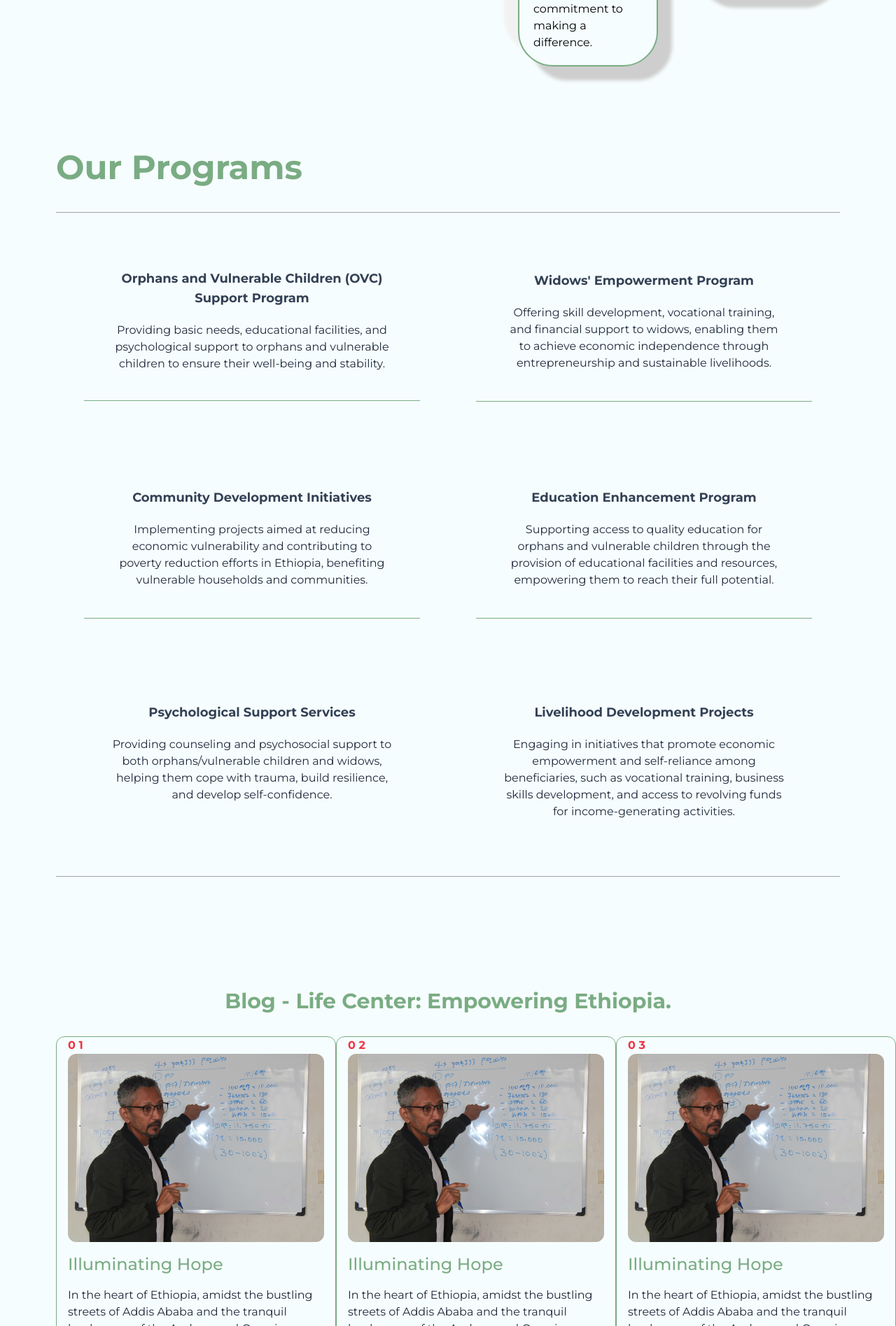
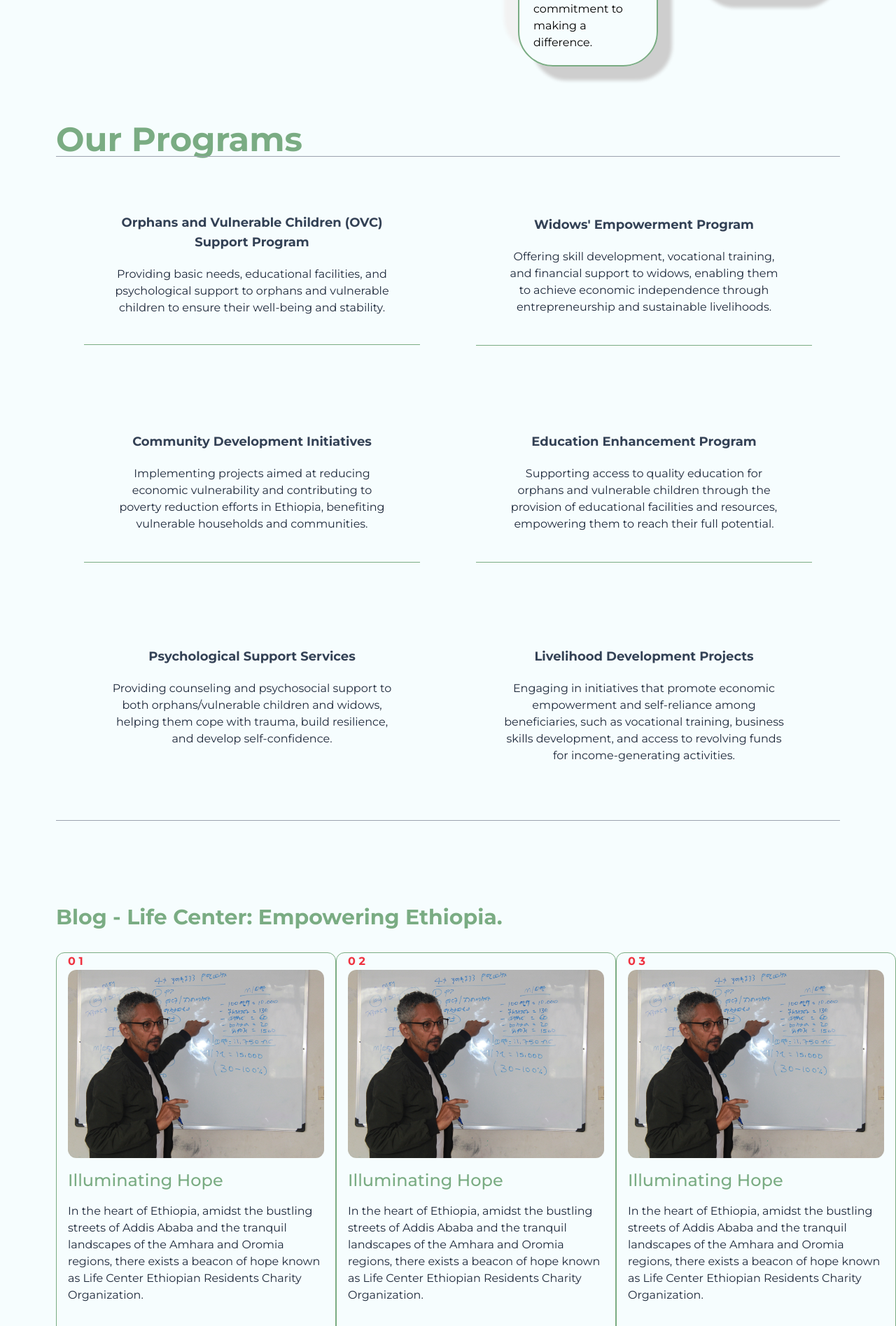
Before and after one commit to haileamlakwalelige/life-center, a React (Vite) app: page / in a window 1280 px wide. Shown: the part 2165-4060 px from the top of the page at 70% size. Built offline with nearby package versions, Linux system fonts and the light colour scheme.

Commit message:
update padding

```diff
--- a/src/components/about/AboutIntro.jsx
+++ b/src/components/about/AboutIntro.jsx
@@ -11,7 +11,7 @@ const AboutIntro = () => {
         backgroundSize: "cover",
         backgroundPosition: "center",
       }}
-      className="bg-[#F6FDFE] relative lg:bg-[url(${contact})] flex justify-center items-center lg:bg-cover lg:bg-center min-h-screen h-full py-10 lg:py-0"
+      className="bg-[#F6FDFE] relative lg:bg-[url(${contact})] flex justify-center items-center lg:bg-cover lg:bg-center min-h-screen h-full pt-10 lg:py-0"
     >
       <div
         className="h-full grid grid-cols-1 lg:grid-cols-2 justify-center items-center px-2 sm:px-6 md:px-12 lg:px-20 py-20"
--- a/src/components/about/Mission.jsx
+++ b/src/components/about/Mission.jsx
@@ -8,7 +8,7 @@ const Mission = () => {
         <div
           data-aos="fade-up"
           data-aos-duration="2000"
-          className="grid grid-cols-1 md:grid-cols-2 lg:grid-cols-3 border-b-2 border-t-2 border-primary py-10 px-4"
+          className="grid grid-cols-1 md:grid-cols-2 lg:grid-cols-3 border-b-2 border-t-2 border-primary pt-10 px-4"
         >
           <div>
             <p className="font-bold text-3xl lg:text-4xl text-primary py-5">
@@ -33,7 +33,7 @@ const Mission = () => {
         <div
           data-aos="fade-up"
           data-aos-duration="2100"
-          className="grid grid-cols-1 md:grid-cols-2 lg:grid-cols-3 border-b-2 border-primary py-10 px-4 "
+          className="grid grid-cols-1 md:grid-cols-2 lg:grid-cols-3 border-b-2 border-primary pt-10 px-4 "
         >
           <div>
             <p className="font-bold text-3xl lg:text-4xl text-primary py-5">
--- a/src/components/about/Value.jsx
+++ b/src/components/about/Value.jsx
@@ -13,10 +13,9 @@ const Value = () => {
   return (
     <div className="px-2 sm:px-6 md:px-12 lg:px-20 py-10">
       <p className="text-primary font-bold text-3xl md:text-4xl lg:text-5xl py-10 text-start">
-            Values
-          </p>
+        Values
+      </p>
       <div className="flex justify-center items-center">
-
         <div className="grid grid-cols-1 md:grid-cols-2 lg:grid-cols-4 gap-5 lg:gap-10">
           {/* Compassion */}
           <div className="nemo flex flex-col justify-center items-center rounded-xl border-4 border-primary py-3 px-2">
--- a/src/components/blog/BlogBlog.jsx
+++ b/src/components/blog/BlogBlog.jsx
@@ -5,12 +5,12 @@ import { FaArrowRight } from "react-icons/fa6";
 const BlogBlog = () => {
   const blogs = [1, 2, 3];
   return (
-    <div className="overflow-x-hidden py-10">
+    <div className="overflow-x-hidden pt-10 px-2 sm:px-6 md:px-12 lg:px-20">
+      <p className="text-primary font-bold text-3xl text-start pt-20 pb-8">
+        Blog - Life Center: Empowering Ethiopia.
+      </p>
       <div className="flex flex-col justify-center items-center">
-        <p className="text-primary font-bold text-3xl text-center pt-20 pb-8">
-          Blog - Life Center: Empowering Ethiopia.
-        </p>
-        <div className="grid grid-cols-1 md:grid-cols-2 lg:grid-cols-3 justify-center items-center gap-20 px-2 sm:px-6 md:px-12 lg:px-20">
+        <div className="grid grid-cols-1 md:grid-cols-2 lg:grid-cols-3 justify-center items-center gap-20">
           {blogs.map((items, index) => (
             <div className="lg:min-w-[400px] min-w-[300px] min-h-[400px] px-2 sm:px-4 md-px-12 border-primary border-[1px]  rounded-xl">
               <p className="font-bold text-secondary">0 {index + 1}</p>
--- a/src/components/blog/BlogIntro.jsx
+++ b/src/components/blog/BlogIntro.jsx
@@ -12,7 +12,7 @@ const BlogIntro = () => {
         backgroundSize: "cover",
         backgroundPosition: "center",
       }}
-      className="bg-[#F6FDFE] relative lg:bg-[url(${contact})] flex justify-center items-center lg:bg-cover lg:bg-center min-h-[80vh] py-10 lg:py-0 "
+      className="bg-[#F6FDFE] relative lg:bg-[url(${contact})] flex justify-center items-center lg:bg-cover lg:bg-center min-h-[80vh] pt-10 lg:py-0 "
     >
       <div
         className="h-full grid grid-cols-1 lg:grid-cols-2 justify-center items-center px-2 sm:px-6 md:px-12 lg:px-20 py-20"
--- a/src/components/blog/BlogNews.jsx
+++ b/src/components/blog/BlogNews.jsx
@@ -6,14 +6,14 @@ const BlogNews = () => {
   const news = [1, 2, 3];
   return (
     <div>
-      <div className="overflow-x-hidden">
+      <div className="overflow-x-hidden mx-2 sm:mx-6 md:mx-12 lg:mx-20">
+        <p className="text-primary font-bold text-2xl text-start pt-20">
+          News - Life Center Transforms Ethiopia.
+        </p>
         <div className="flex flex-col justify-center items-center">
-          <p className="text-primary font-bold text-2xl text-center pt-20">
-            News - Life Center Transforms Ethiopia.
-          </p>
           <div className="flex flex-col">
             {news.map((item, index) => (
-              <div className="flex flex-wrap lg:flex-nowrap my-10 items-start gap-10 justify-center border-[1px] rounded-xl mx-2 sm:mx-6 md:mx-12">
+              <div className="flex flex-wrap  lg:flex-nowrap my-10 items-start gap-10 justify-center border-[1px] rounded-xl ">
                 <img
                   src={bl}
                   alt=""
--- a/src/components/contact/ContactGetInTouch.jsx
+++ b/src/components/contact/ContactGetInTouch.jsx
@@ -12,8 +12,8 @@ const ContactGetInTouch = () => {
         backgroundSize: "cover",
         backgroundPosition: "center",
       }}
-      // className="min-h-screen h-[100%] py-10 lg:py-0 lg:min-h-[70vh]"
-      className="bg-[#F6FDFE] relative lg:bg-[url(${contact})] lg:bg-cover lg:bg-center min-h-screen py-10 lg:py-0 "
+      // className="min-h-screen h-[100%] pt-10 lg:py-0 lg:min-h-[70vh]"
+      className="bg-[#F6FDFE] relative lg:bg-[url(${contact})] lg:bg-cover lg:bg-center min-h-screen pt-10 lg:py-0 "
     >
       <div
         className="h-full grid grid-cols-1 md:grid-cols-2 justify-center items-center px-2 sm:px-6 md:px-12 lg:px-20 py-20"
--- a/src/components/contact/ContactMap.jsx
+++ b/src/components/contact/ContactMap.jsx
@@ -2,7 +2,7 @@ import React from "react";
 
 const ContactMap = () => {
   return (
-    <div className="overflow-x-hidden">
+    <div className="overflow-x-hidden py-10">
       <div className="w-screen">
         <iframe
           src="https://www.google.com/maps/embed?pb=!1m18!1m12!1m3!1d3940.6796466576698!2d38.76447227437834!3d9.001596189418647!2m3!1f0!2f0!3f0!3m2!1i1024!2i768!4f13.1!3m3!1m2!1s0x164b85b218e540e9%3A0xb2d38d14a7887c55!2sLife%20Centre!5e0!3m2!1sen!2set!4v1709345543698!5m2!1sen!2set"
--- a/src/components/home/HomeIntro.jsx
+++ b/src/components/home/HomeIntro.jsx
@@ -14,7 +14,7 @@ const HomeIntro = () => {
         backgroundSize: "cover",
         backgroundPosition: "center",
       }}
-      className="bg-[#F6FDFE] relative lg:bg-[url(${contact})] lg:bg-cover lg:bg-center min-h-screen py-10 lg:py-0 "
+      className="bg-[#F6FDFE] relative lg:bg-[url(${contact})] lg:bg-cover lg:bg-center min-h-screen pt-10 lg:py-0 "
     >
       <div
         className="h-full grid grid-cols-1 lg:grid-cols-2 justify-center items-center px-2 sm:px-6 md:px-12 lg:px-20 py-20"
--- a/src/components/home/HomeProgram.jsx
+++ b/src/components/home/HomeProgram.jsx
@@ -2,8 +2,8 @@ import React from "react";
 
 const HomeProgram = () => {
   return (
-    <div className="px-2 sm:px-6 md:px-12 lg:px-20 py-10">
-      <p className="text-3xl lg:text-5xl font-bold mont text-primary py-10">
+    <div className="px-2 sm:px-6 md:px-12 lg:px-20 pt-10">
+      <p className="text-3xl lg:text-5xl font-bold mont text-primary pt-10">
         Our Programs
       </p>
       <div className="flex justify-center items-center">
--- a/src/components/home/WhyUs.jsx
+++ b/src/components/home/WhyUs.jsx
@@ -6,7 +6,7 @@ import impa from "../../assets/impa.png";
 
 const WhyUs = () => {
   return (
-    <div className="min-h-[50vh] py-10">
+    <div className="min-h-[50vh] pt-10">
       <div className="flex justify-center items-center h-full">
         <div className="grid grid-cols-1 lg:grid-cols-2">
           <div
```
